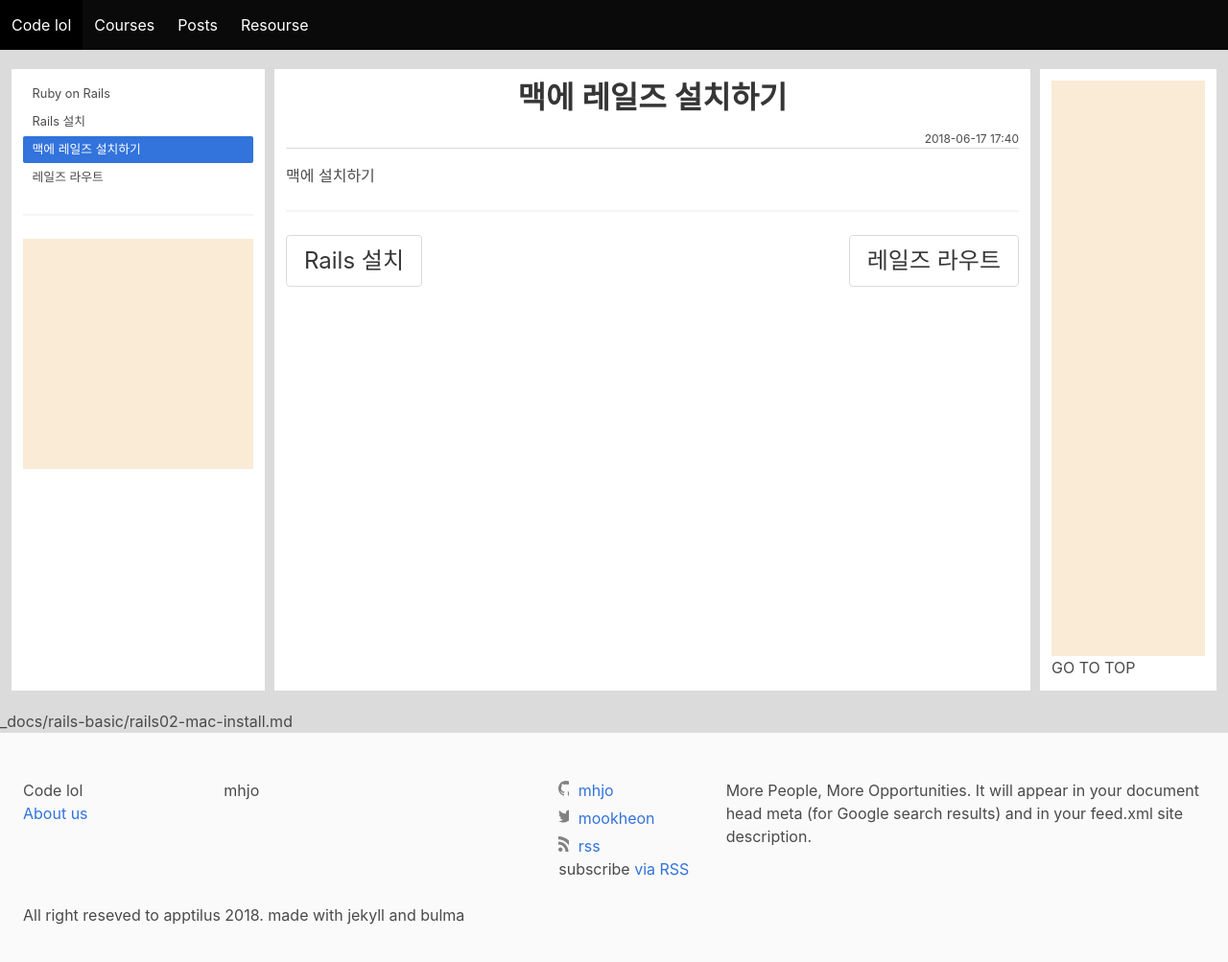
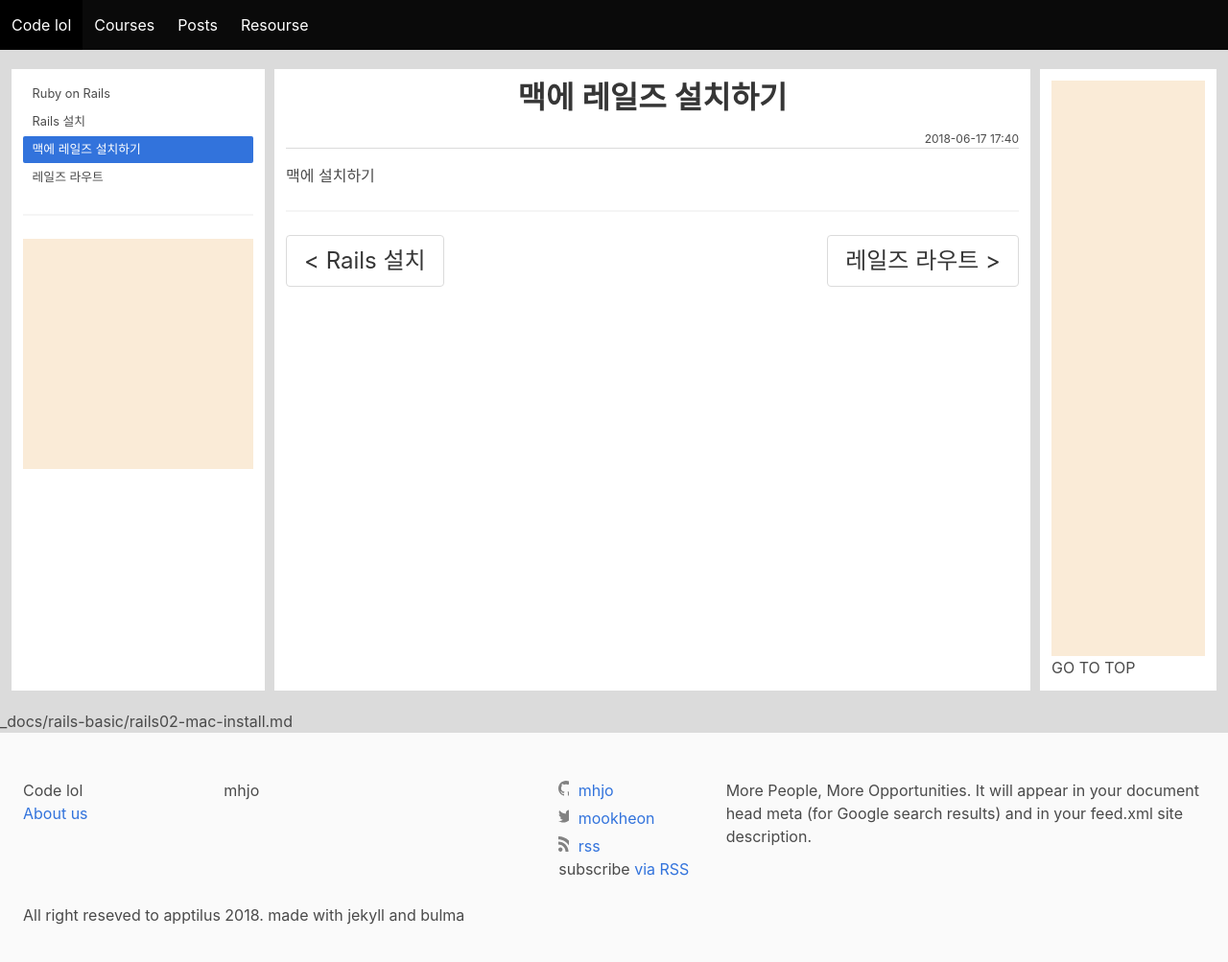
Before and after one commit to sean-jo/loldoc-jekyll, a Jekyll site: the page built from _docs/rails-basic/rails02-mac-install.md, in a window 1280 px wide and 1062 px high. Shown: the top 1003 px of the window at 96% size. Built offline with Jekyll 4.4.1, drawn with Linux system fonts in a browser that asks for light colours.

Commit message:
Add lt gt character to pagination

```diff
--- a/_includes/prev_next.html
+++ b/_includes/prev_next.html
@@ -1,13 +1,13 @@
 <hr>
 <nav class="pagination is-centered is-large" role="navigation" aria-label="pagination">
 {% if page.previous.course == page.course %}
-  <a href="{{ page.previous.url }}" class="pagination-previous">{{ page.previous.title }}</a>
+  <a href="{{ page.previous.url }}" class="pagination-previous">&lt; {{ page.previous.title }}</a>
 {% else %}
   <a href="" class="pagination-previous" title="첫 페이지" disabled>처음</a>
 {% endif %}
 
 {% if page.next.course == page.course %}
-  <a href="{{ page.next.url }}" class="pagination-next">{{ page.next.title }}</a>
+  <a href="{{ page.next.url }}" class="pagination-next">{{ page.next.title }} &gt;</a>
 {% else %}
   <a href="" class="pagination-next" title="마지막 페이지" disabled>마지막</a>
 {% endif %}
```
